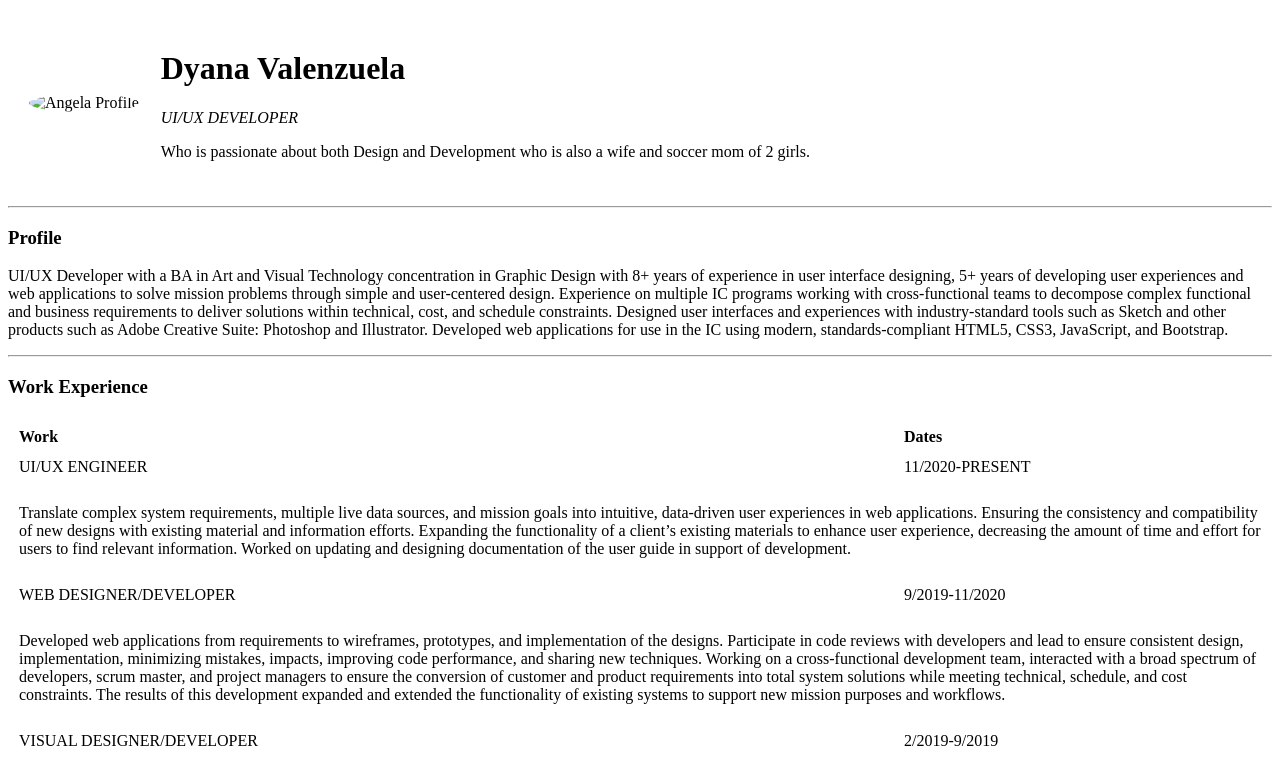
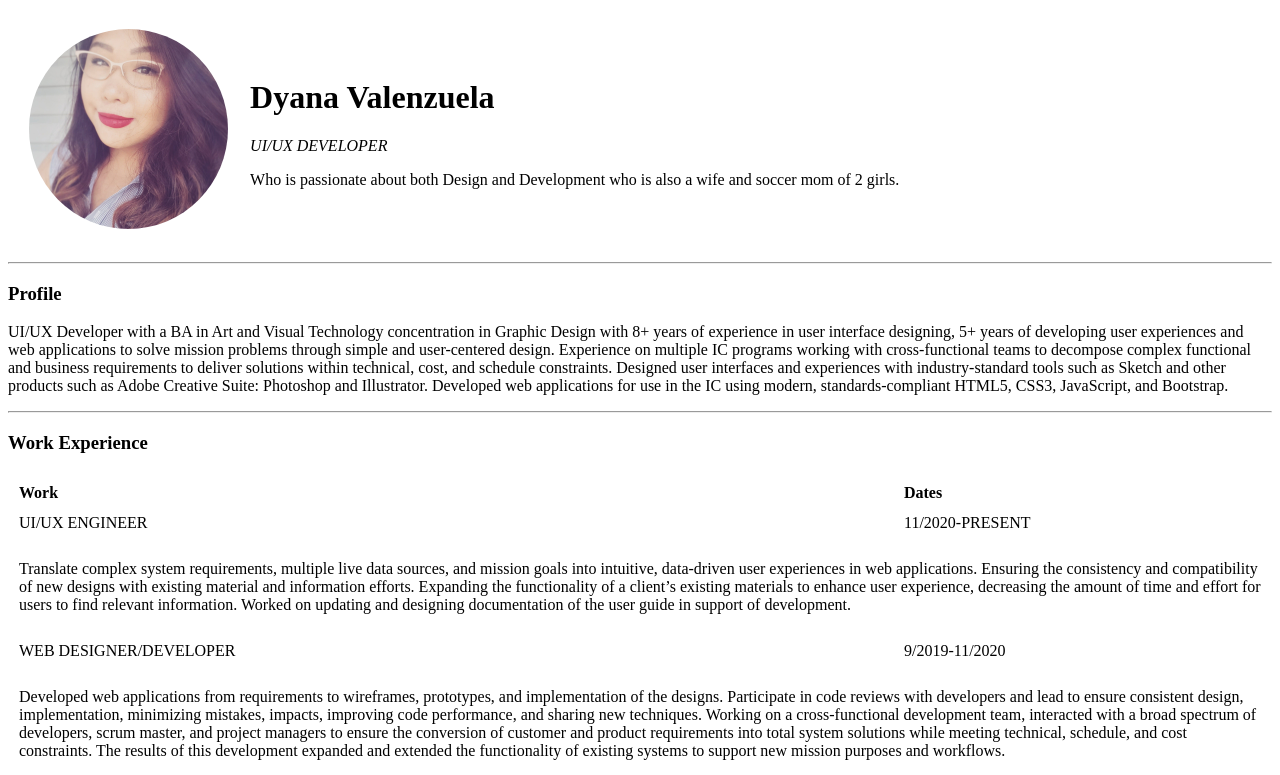
Before and after one commit to dyanavalenz/cv, a plain HTML site: page index.html in a window 1280 px wide. Shown: the top 775 px of the page. Drawn offline with Linux system fonts and the light colour scheme.

Commit message:
Update Images File

```diff
--- a/index.html
+++ b/index.html
@@ -8,7 +8,7 @@
 <body>
     <table cellspacing="20">
         <tr>
-            <td><img src="dyana.jpg" height="200" alt="Angela Profile" style="border-radius: 50%"></td>
+            <td><img src="images/dyana.jpg" height="200" alt="Dyana Profile" style="border-radius: 50%"></td>
             <td>
                 <h1>Dyana Valenzuela</h1>
                 <p><em>UI/UX DEVELOPER</em><p>
```
